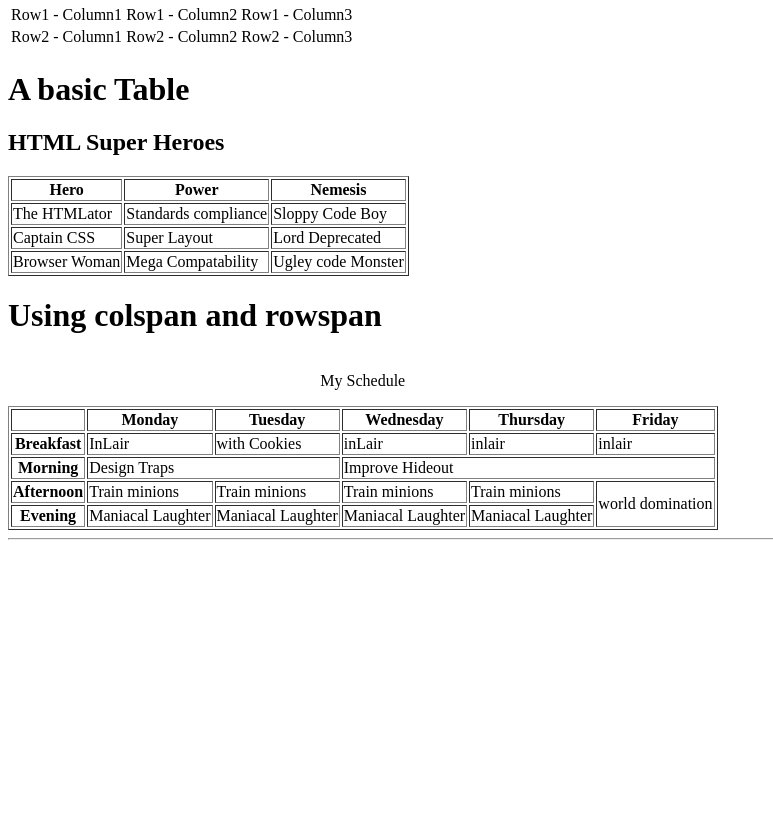
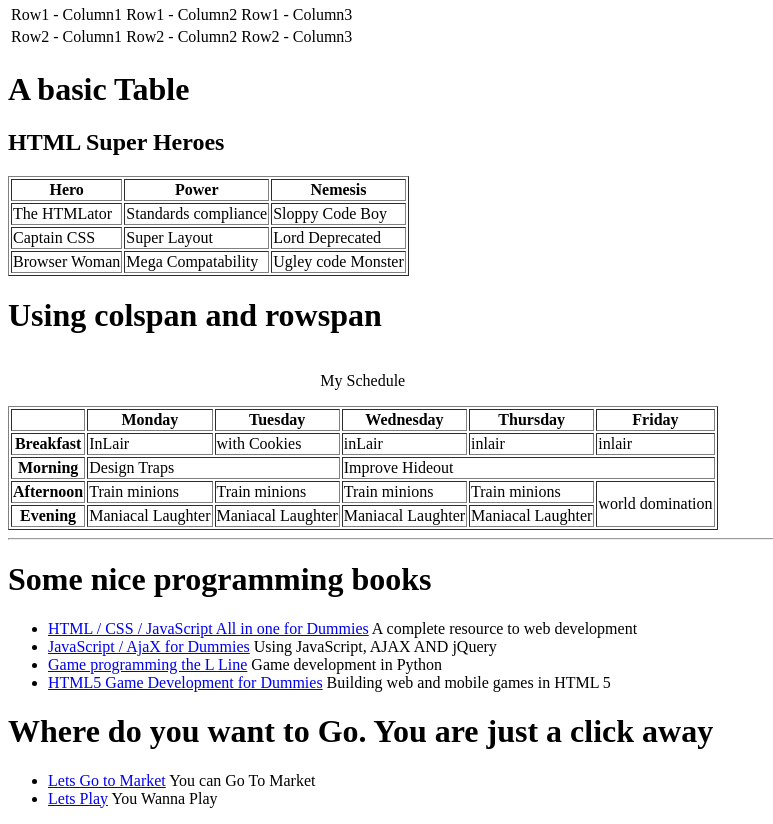
Before and after one commit to prabinbhagat/Learn-HTML, a plain HTML site: page myWebpage.html in a window 1280 px wide. Shown: the part 2149-2973 px from the top of the page, without its empty margins (0-773 px from the left). Before the commit the page ends 2697 px from the top, so only its background shows below. Drawn offline with Linux system fonts and the light colour scheme.

Commit message:
Absolute and relative reference wrt <a> tag

```diff
--- a/myWebpage.html
+++ b/myWebpage.html
@@ -186,6 +186,24 @@
     </table>
     <hr>
 
+    <!--Making a list of anchor tag-->
+
+    <h1>Some nice programming books</h1>
+    <ul>
+        <li><a href="http://www.aharrisbooks.net/haio">HTML / CSS / JavaScript All in one for Dummies</a> A complete resource to web development</li>
+        <li><a href="http://www.aharrisbooks.net/jad">JavaScript / AjaX for Dummies</a> Using JavaScript, AJAX AND jQuery</li>
+        <li><a href="http://www.aharrisbooks.net/pythonGame">Game programming the L Line</a> Game development in Python</li>
+        <li><a href="http://www.aharrisbooks.net/h5g">HTML5 Game Development for Dummies</a> Building web and mobile games in HTML 5</li>
+    </ul>
+
+    <!--Example of relative refrence lets create two additonal page in our tut named Market.html and Playground.html-->
+    <h1>Where do you want to Go. You are just a click away </h1>
+    <ul>
+        <li><a href="/Market.html" >Lets Go to Market</a> You can Go To Market</li>
+        <li><a href="/PlayGround.html">Lets Play</a> You Wanna Play</li>
+    </ul>
+
+
 
 </body>
 </html>
```
Also changed, not shown: Market.html (added, +13 -0 lines), PlayGround.html (added, +13 -0 lines), index.html (+25 -0 lines).
